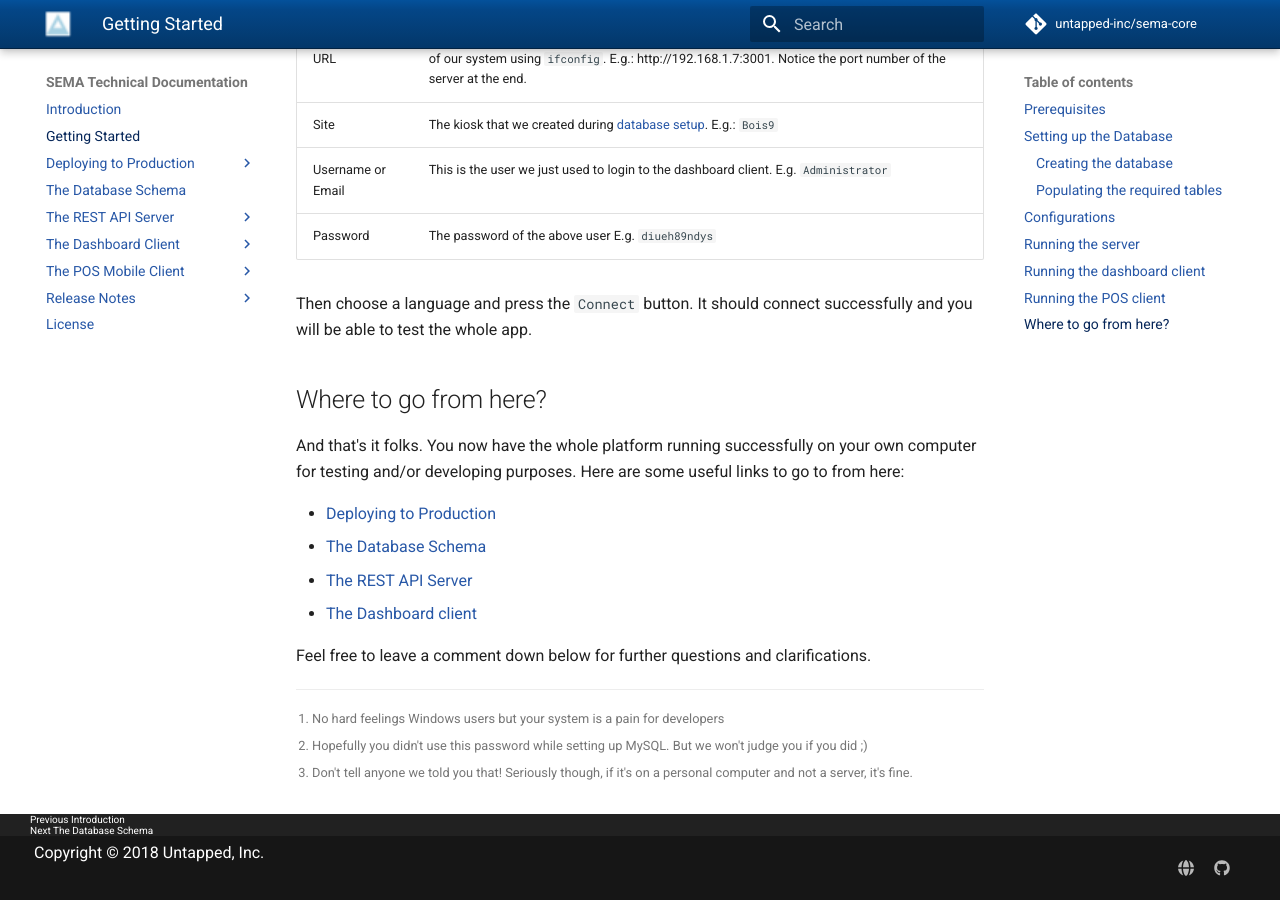
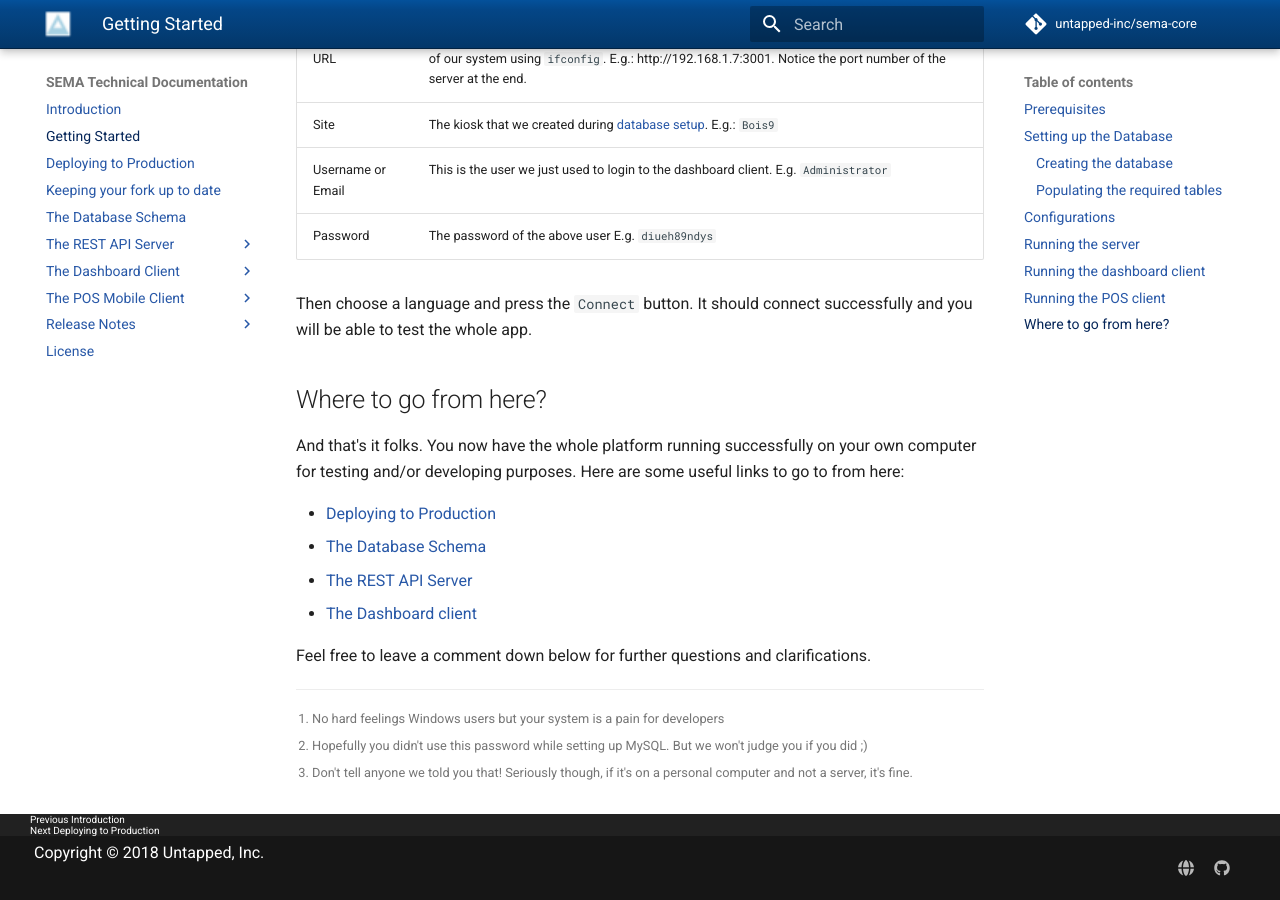
Before and after one commit to untapped-inc/sema-docs, an MkDocs documentation site: the page built from docs/getting-started.md, in a window 1280 px wide and 900 px high, scrolled down 6867 px. Built offline with MkDocs 1.6.1 and Material for MkDocs 9.7.7, drawn with Linux system fonts in a browser that asks for light colours; comment, search, counter and statistics services are not loaded.

Commit message:
[Patch] Handle new menus

```diff
--- a/mkdocs.yml
+++ b/mkdocs.yml
@@ -33,9 +33,8 @@ markdown_extensions:
 nav:
   - Introduction: index.md
   - Getting Started: getting-started.md
-  - Deploying to Production:
-    - Tutorial: deploying-to-production/tutorial.md
-    - Keeping your repo in harmony with the SEMA core repo: deploying-to-production/staying-in-harmony.md
+  - Deploying to Production: deploying-to-production.md
+  - Keeping your fork up to date: staying-in-harmony.md
     # - Database: Migrating schema changes from development to deployment: deploying-to-production/database-migrating.md
   - The Database Schema: the-database-schema.md
   - The REST API Server:
```
